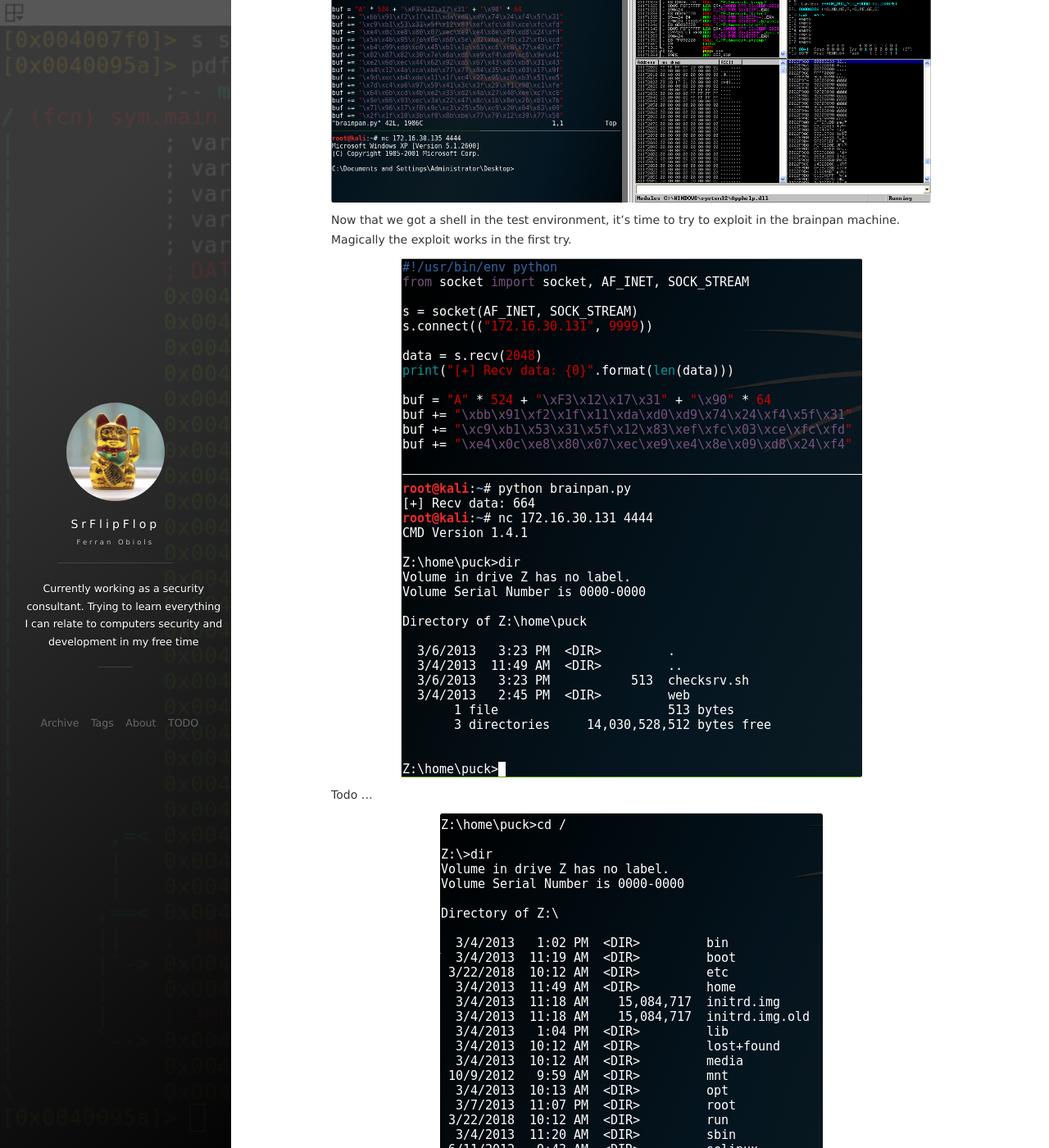
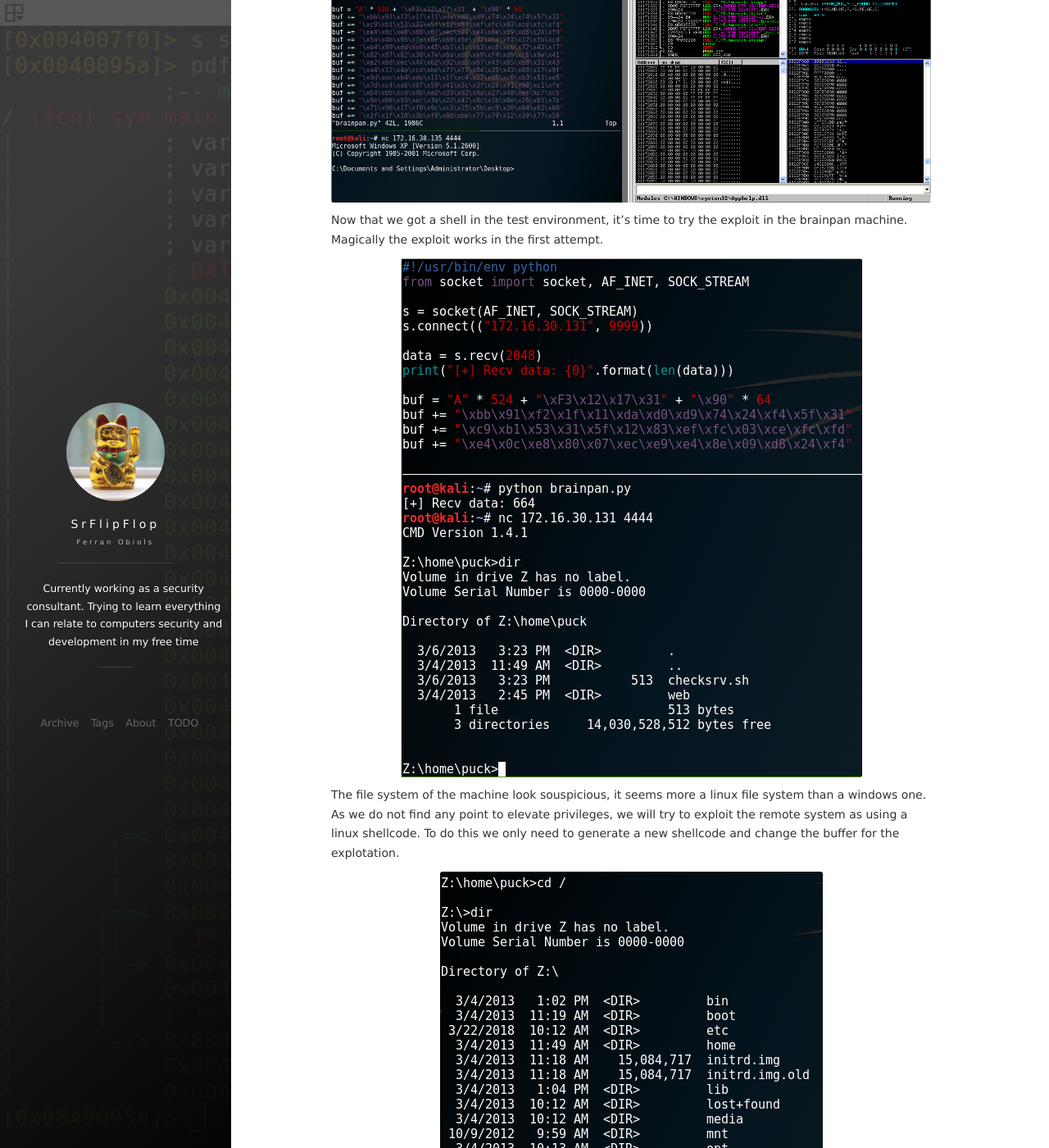
Before and after one commit to SrFlipFlop/srflipflop.github.io, a Jekyll site: the page built from _posts/2018-03-31-Brainpan.md, in a window 1280 px wide and 1400 px high, scrolled down 6375 px. Shown: the whole window at 82% size. Built offline with Jekyll 4.4.1, drawn with Linux system fonts in a browser that asks for light colours; nearby versions of some CDN libraries; comment, search, counter and statistics services are not loaded; some of the changed text lies outside the part shown.

Commit message:
finish (orthography)

```diff
--- a/_posts/2018-03-31-Brainpan.md
+++ b/_posts/2018-03-31-Brainpan.md
@@ -69,16 +69,22 @@
 
 ![](/images/posts/Brainpan/img15.png "Getting the shell")
 
-Now that we got a shell in the test environment, it's time to try to exploit in the brainpan machine. Magically the exploit works in the first try.
+Now that we got a shell in the test environment, it's time to try the exploit in the brainpan machine. Magically the exploit works in the first attempt.
 
 ![](/images/posts/Brainpan/img16.png "Working exploit")
 
-Todo ...
+The file system of the machine look souspicious, it seems more a linux file system than a windows one. As we do not find any point to elevate privileges, we will try to exploit the remote system as using a linux shellcode. To do this we only need to generate a new shellcode and change the buffer for the explotation.
 
 ![](/images/posts/Brainpan/img17.png "File system")
 
 ![](/images/posts/Brainpan/img18.png "Generate new shellcode")
 
+Now that we have a shell in the linux enviroment, it's time to search for some explotation vulnerability or a missconfiguration. With *sudo -l* we can list the *sudo* configuration, in this case we see the script */home/anansi/bin/anansi_util* can be executed without password.
+
 ![](/images/posts/Brainpan/img19.png "Linux shell in the system")
 
-![](/images/posts/Brainpan/img20.png "Elevating privileges")
+Playing with the script options we can see that with the *manual* option it is possible to launch a **man** for the specified binary. **man** contain different miscellaneous commands that allows the execution of shell commads. In this case if we use *!/bash/sh* in the man options, it will spawn a shell for the root user.
+
+![](/images/posts/Brainpan/img20.png "Miscellaneous commands")
+
+![](/images/posts/Brainpan/img21.png "Elevating privileges")
```
